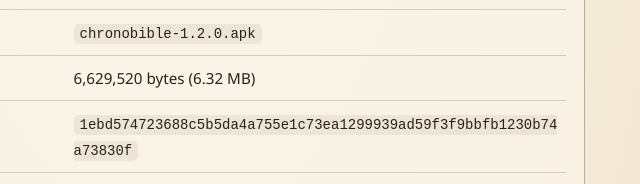
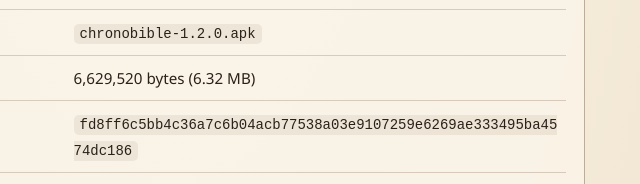
Before and after one commit to premierfoodprocessing/ChronoBibleWeb, a plain HTML site: page download/index.html in a window 1280 px wide. Shown: the part 819-1003 px from the top of the page, 465-1105 px from the left. Drawn offline with Linux system fonts and the light colour scheme.

Commit message:
Publish corrected ChronoBible v1.2.0 APK (Books nav label, version display, release timestamp)

```diff
--- a/download/index.html
+++ b/download/index.html
@@ -139,7 +139,7 @@
               <tr><th scope="row">Version code</th><td><code>10200</code></td></tr>
               <tr><th scope="row">APK filename</th><td><code>chronobible-1.2.0.apk</code></td></tr>
               <tr><th scope="row">File size</th><td>6,629,520 bytes (6.32 MB)</td></tr>
-              <tr><th scope="row">APK SHA-256 checksum</th><td><code>1ebd574723688c5b5da4a755e1c73ea1299939ad59f3f9bbfb1230b74a73830f</code></td></tr>
+              <tr><th scope="row">APK SHA-256 checksum</th><td><code>fd8ff6c5bb4c36a7c6b04acb77538a03e9107259e6269ae333495ba4574dc186</code></td></tr>
               <tr><th scope="row">Signing certificate SHA-256 fingerprint</th><td><code>c8f0f7ae7191dd17a9d6a763c7ff557d546d5dbac4b1d4ab2f63f487d19b1916</code></td></tr>
               <tr><th scope="row">GitHub releases reference</th><td><a href="https://github.com/premierfoodprocessing/ChronoBible/releases">github.com/premierfoodprocessing/ChronoBible/releases</a></td></tr>
               <tr><th scope="row">Known limitation</th><td>Read Aloud is available. Voice quality and behaviour may vary depending on the Android WebView/device speech engine and available voices; further refinement may be considered in a subsequent release.</td></tr>
```
Also changed, not shown: 1 other file.
